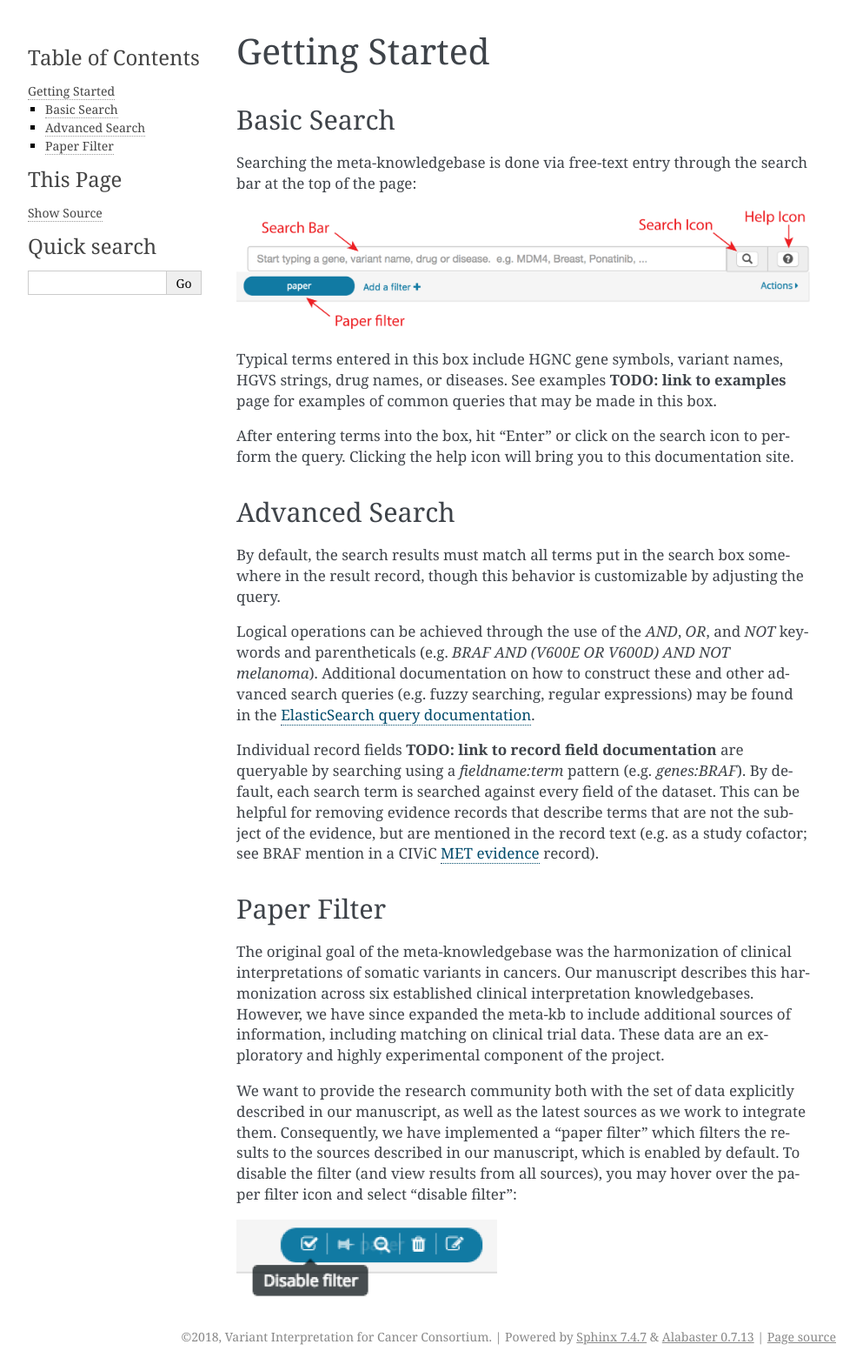
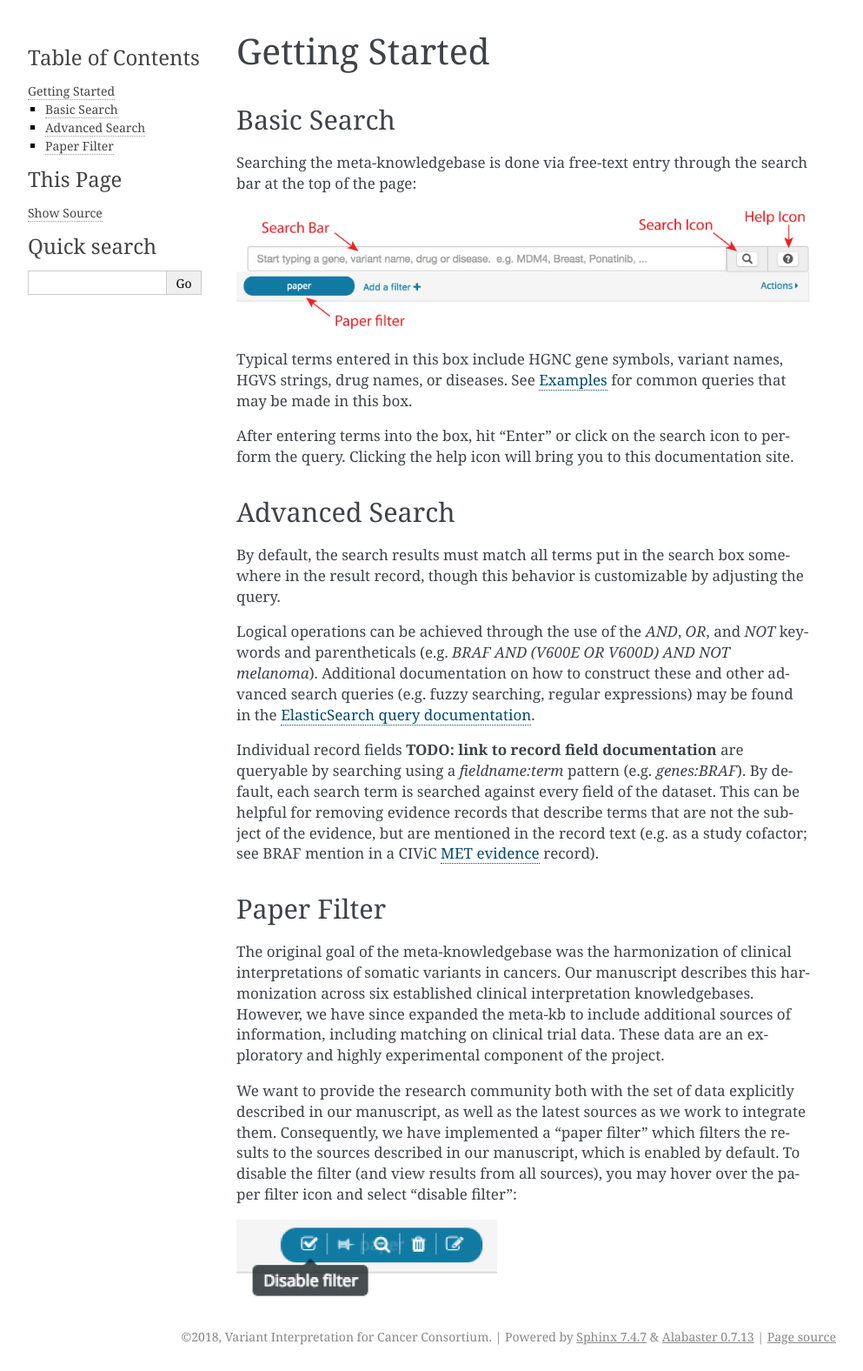
Before and after one commit to cancervariants/metakb, a Sphinx documentation site: the page built from docs/layout/search_bar.rst, in a window 1280 px wide. Shown: the whole page at 87% size, without its empty margins (148-1141 px from the left). Built offline with Sphinx 7.4.7, drawn with Linux system fonts in a browser that asks for light colours.

```diff
--- a/docs/layout/search_bar.rst
+++ b/docs/layout/search_bar.rst
@@ -10,8 +10,7 @@ of the page:
 .. image:: /images/search_bar.png
 
 Typical terms entered in this box include HGNC gene symbols, variant names, HGVS strings,
-drug names, or diseases. See examples **TODO: link to examples** page for examples of common
-queries that may be made in this box.
+drug names, or diseases. See :ref:`examples` for common queries that may be made in this box.
 
 After entering terms into the box, hit "Enter" or click on the search icon to perform the query.
 Clicking the help icon will bring you to this documentation site.
```
Also changed, not shown: docs/layout/interactive.rst (+12 -4 lines), docs/images/custom_filter_disable.png (added), docs/images/custom_filter_negate.png (added), docs/images/result_table.png (added).
